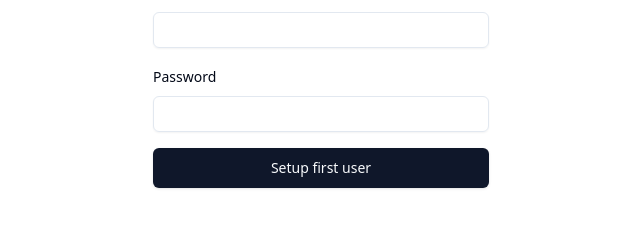
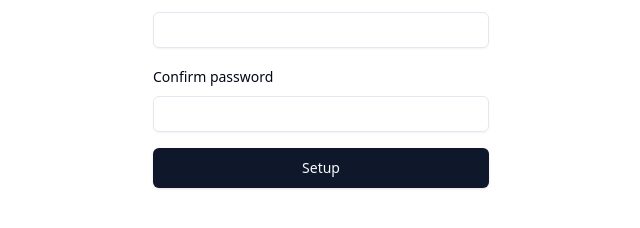
Before and after one commit to BrunoQuaresma/openticket, a React (Vite) app in the folder web/: page / in a window 1280 px wide. Shown: the part 464-692 px from the top of the page, without its empty margins (319-959 px from the left). Built offline with nearby package versions, Linux system fonts and the light colour scheme.

Commit message:
Setup initial TS sdk

```diff
--- a/web/package.json
+++ b/web/package.json
@@ -14,6 +14,7 @@
     "@radix-ui/react-icons": "^1.3.0",
     "@radix-ui/react-label": "^2.1.0",
     "@radix-ui/react-slot": "^1.1.0",
+    "axios": "^1.7.2",
     "class-variance-authority": "^0.7.0",
     "clsx": "^2.1.1",
     "lucide-react": "^0.400.0",
--- a/web/src/login.tsx
+++ b/web/src/login.tsx
@@ -11,6 +11,7 @@ import {
   FormLabel,
   FormMessage,
 } from "./ui/form";
+import { OpenticketSdk } from "./sdk";
 
 const loginFormSchema = z.object({
   email: z.string().email(),
@@ -28,7 +29,10 @@ export function LoginPage() {
     },
   });
 
-  async function onSubmit(values: LoginFormValues) {}
+  async function onSubmit(values: LoginFormValues) {
+    const sdk = new OpenticketSdk();
+    await sdk.login(values);
+  }
 
   return (
     <div className="max-w-sm mx-auto px-6">
--- /dev/null
+++ b/web/src/sdk/index.ts
@@ -0,0 +1,27 @@
+import {
+  LoginRequest,
+  LoginResponse,
+  SetupRequest,
+  SetupResponse,
+} from "./types";
+import axios, { AxiosInstance } from "axios";
+
+export class OpenticketSdk {
+  private client: AxiosInstance;
+
+  constructor(token?: string) {
+    this.client = axios.create({
+      baseURL: "http://localhost:8080/api",
+      timeout: 1_000,
+      headers: { "OPENTICKET-TOKEN": token },
+    });
+  }
+
+  async setup(req: SetupRequest) {
+    return this.client.post<SetupResponse>("/setup", req);
+  }
+
+  async login(req: LoginRequest) {
+    return this.client.post<LoginResponse>("/login", req);
+  }
+}
--- /dev/null
+++ b/web/src/sdk/types.ts
@@ -0,0 +1,19 @@
+export type SetupRequest = {
+  name: string;
+  username: string;
+  email: string;
+  password: string;
+};
+
+export type SetupResponse = {
+  id: string;
+};
+
+export type LoginRequest = {
+  email: string;
+  password: string;
+};
+
+export type LoginResponse = {
+  token: string;
+};
--- a/web/src/setup.tsx
+++ b/web/src/setup.tsx
@@ -1,7 +1,6 @@
 import { z } from "zod";
 import { Button } from "./ui/button";
 import { Input } from "./ui/input";
-import { Label } from "./ui/label";
 import { useForm } from "react-hook-form";
 import { zodResolver } from "@hookform/resolvers/zod";
 import {
@@ -12,14 +11,20 @@ import {
   FormLabel,
   FormMessage,
 } from "./ui/form";
+import { OpenticketSdk } from "./sdk";
 
-const setupFormSchema = z.object({
-  name: z.string().min(3),
-  username: z.string().min(3),
-  email: z.string().email(),
-  password: z.string().min(8),
-  confirmPassword: z.string().min(8),
-});
+const setupFormSchema = z
+  .object({
+    name: z.string().min(3, "Name must be at least 3 characters"),
+    username: z.string().min(3, "Username must be at least 3 characters"),
+    email: z.string().email(),
+    password: z.string().min(8, "Password must be at least 8 characters"),
+    confirmPassword: z.string(),
+  })
+  .refine((data) => data.password === data.confirmPassword, {
+    message: "Passwords do not match",
+    path: ["confirmPassword"],
+  });
 
 type SetupFormValues = z.infer<typeof setupFormSchema>;
 
@@ -35,7 +40,10 @@ export function SetupPage() {
     },
   });
 
-  async function onSubmit(values: SetupFormValues) {}
+  async function onSubmit(values: SetupFormValues) {
+    const sdk = new OpenticketSdk();
+    await sdk.setup(values);
+  }
 
   return (
     <div className="max-w-sm mx-auto py-16 px-6">
@@ -48,7 +56,10 @@ export function SetupPage() {
       </header>
       <Form {...form}>
         <form onSubmit={form.handleSubmit(onSubmit)}>
-          <fieldset className="space-y-4">
+          <fieldset
+            className="space-y-4"
+            disabled={form.formState.isSubmitting}
+          >
             <FormField
               control={form.control}
               name="name"
@@ -110,7 +121,7 @@ export function SetupPage() {
               name="confirmPassword"
               render={({ field }) => (
                 <FormItem>
-                  <FormLabel>Password</FormLabel>
+                  <FormLabel>Confirm password</FormLabel>
                   <FormControl>
                     <Input type="password" {...field} />
                   </FormControl>
@@ -120,7 +131,7 @@ export function SetupPage() {
             />
 
             <Button type="submit" className="w-full" size="lg">
-              Setup first user
+              {form.formState.isSubmitting ? "Setting up..." : "Setup"}
             </Button>
           </fieldset>
         </form>
```
Also changed, not shown: 1 other file (tests, documents, lock files or other folders).
